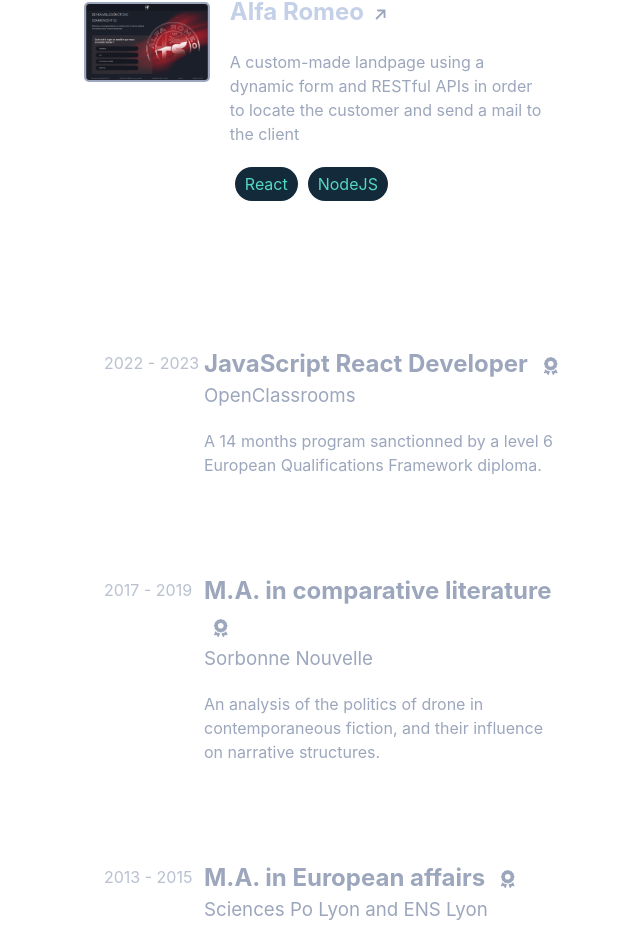
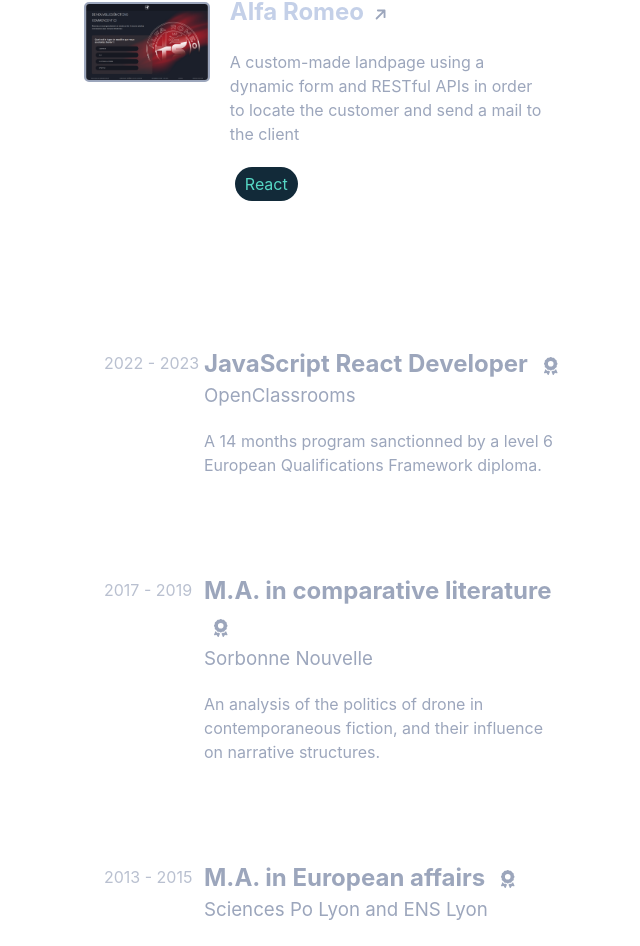
Before and after one commit to Teddy1792/portfolio, a React (Vite) app: page / in a window 1280 px wide. Shown: the part 1015-1961 px from the top of the page, without its empty margins (510-1150 px from the left). Built offline with nearby package versions, Linux system fonts and the light colour scheme.

Commit message:
correction tag

```diff
--- a/src/App.jsx
+++ b/src/App.jsx
@@ -94,7 +94,7 @@
                   imgSrc={alfaRomeo}
                   title="Alfa Romeo"
                   description="A custom-made landpage using a dynamic form and RESTful APIs in order to locate the customer and send a mail to the client"
-                  tags={['React', 'NodeJS']}
+                  tags={['React']}
                   isFocused={focusedProject === 'argentBank'}
                   onMouseEnter={() => handleMouseEnter('argentBank')}
                   onMouseLeave={handleMouseLeave}
```
